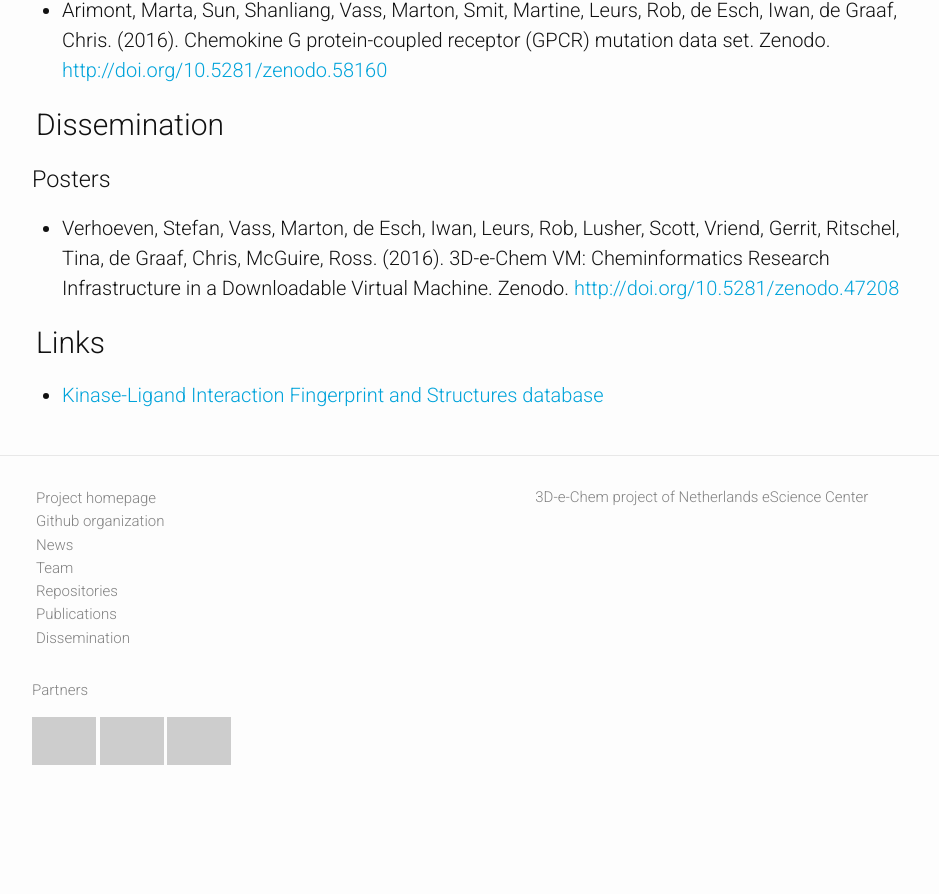
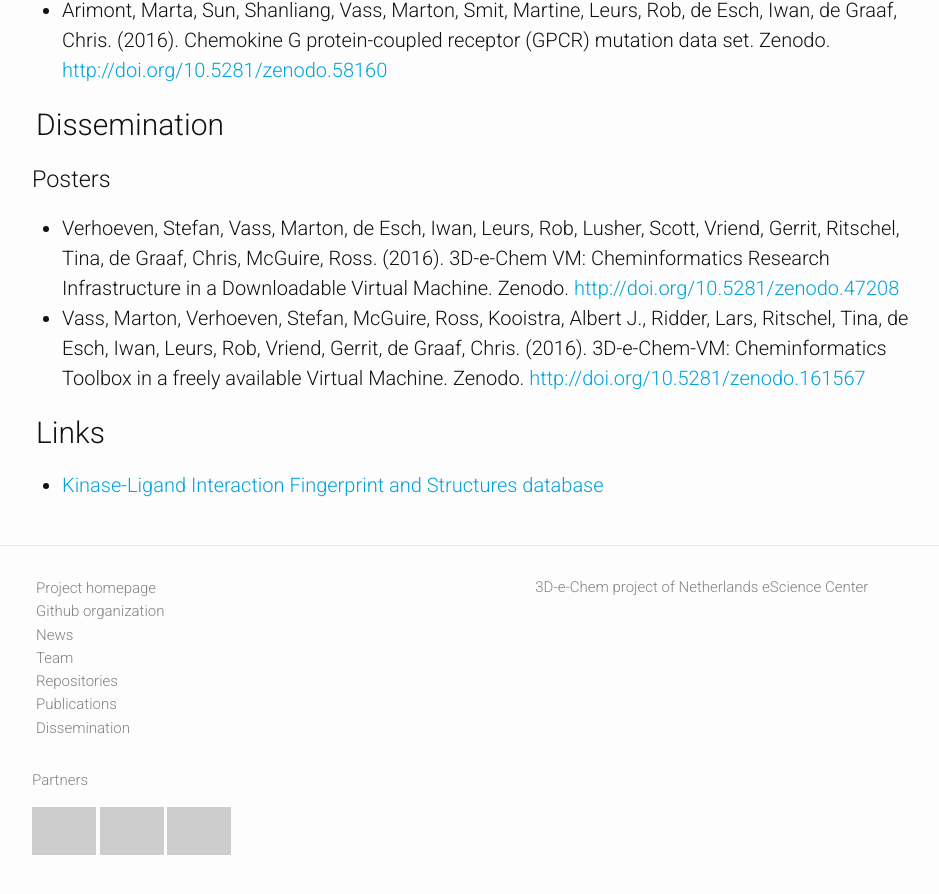
Before and after one commit to 3D-e-Chem/3D-e-Chem.github.io, a Jekyll site: the page built from index.html, in a window 1280 px wide and 900 px high, scrolled down 3159 px, cut to the strip 0-894 px from the top of the window. Shown: the whole strip, without its empty margins (158-1097 px from the left). Built offline with Jekyll 4.4.1, drawn with Linux system fonts in a browser that asks for light colours; a style sheet for code colours, icons or effects is not loaded; before the commit the page ends 3969 px from its top, so only the background shows below that; grey boxes are pictures that could not be loaded.

Commit message:
Added poster presented at 4th eScience Symposium

```diff
--- a/index.html
+++ b/index.html
@@ -54,6 +54,8 @@
 <ul>
 <li>Verhoeven, Stefan, Vass, Marton, de Esch, Iwan, Leurs, Rob, Lusher, Scott, Vriend, Gerrit, Ritschel, Tina, de Graaf, Chris, McGuire, Ross. (2016). 3D-e-Chem VM: Cheminformatics Research Infrastructure in a Downloadable Virtual Machine. Zenodo. <a href="http://doi.org/10.5281/zenodo.47208">http://doi.org/10.5281/zenodo.47208</a>
 </li>
+<li>Vass, Marton, Verhoeven, Stefan, McGuire, Ross, Kooistra, Albert J., Ridder, Lars, Ritschel, Tina, de Esch, Iwan, Leurs, Rob, Vriend, Gerrit, de Graaf, Chris. (2016). 3D-e-Chem-VM: Cheminformatics Toolbox in a freely available Virtual Machine. Zenodo. <a href="http://doi.org/10.5281/zenodo.161567">http://doi.org/10.5281/zenodo.161567</a>
+</li>
 </ul>
 
 <h2><a name="Links"></a><span class="mega-octicon octicon-link-external"></span><span class="octitext">Links</span></h2>
```
